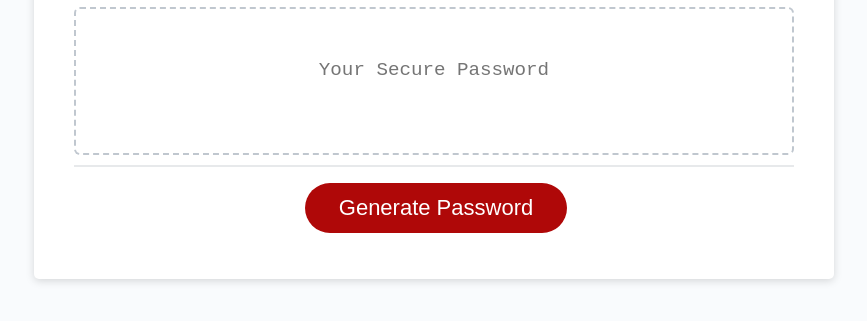
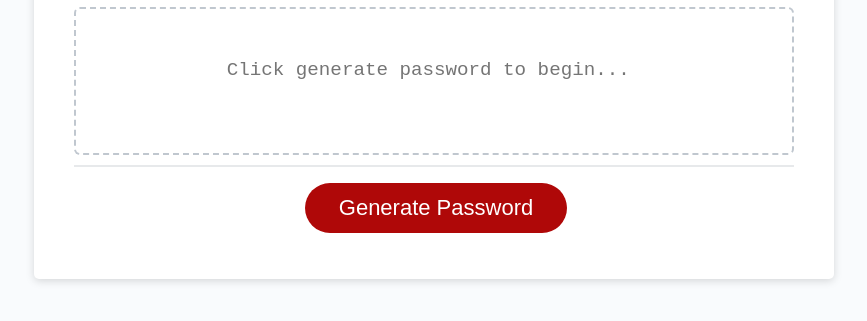
Before and after one commit to nashwalters/js-password-generator, a plain HTML site: page index.html in a window 1280 px wide. Shown: the part 241-562 px from the top of the page, without its empty margins (206-1073 px from the left). Drawn offline with Linux system fonts and the light colour scheme.

Commit message:
Modified placeholder text.

```diff
--- a/index.html
+++ b/index.html
@@ -20,7 +20,7 @@
           <textarea
             readonly
             id="password"
-            placeholder="Your Secure Password"
+            placeholder="Click generate password to begin... "
             aria-label="Generated Password"
           ></textarea>
         </div>
```
